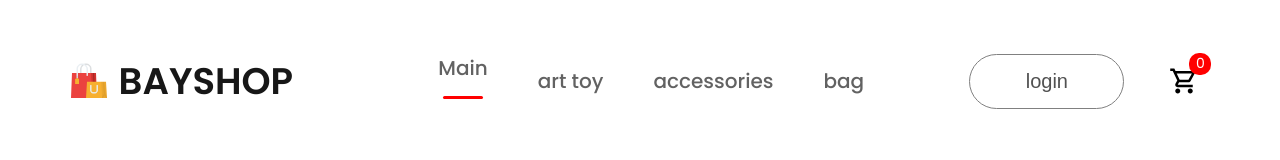
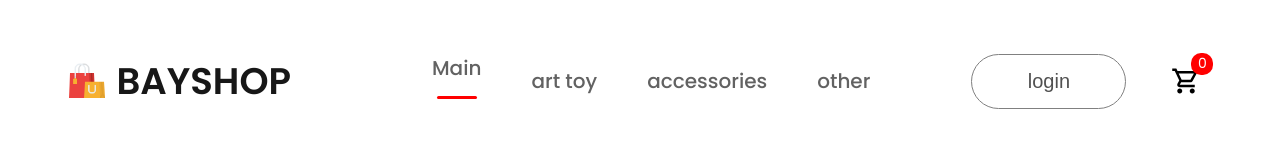
Before and after one commit to 5935512009/BayShop, a React (Create React App) app: page / in a window 1280 px wide. Shown: the top 160 px of the page. Built offline with nearby package versions, Linux system fonts and the light colour scheme.

Commit message:
update:[Navbar.js]

```diff
--- a/src/components/navbar/Navbar.js
+++ b/src/components/navbar/Navbar.js
@@ -15,7 +15,7 @@ const [manu,setManu] = useState("main");
             <li onClick={()=>{setManu("main")}}>Main{manu==="main"?<hr/>:<></>}</li>
             <li onClick={()=>{setManu("art_toy")}}>art toy{manu==="art_toy"?<hr/>:<></>}</li>
             <li onClick={()=>{setManu("accessories")}}>accessories{manu==="accessories"?<hr/>:<></>}</li>
-            <li onClick={()=>{setManu("bag")}}>bag{manu==="bag"?<hr/>:<></>}</li>
+            <li onClick={()=>{setManu("other")}}>other{manu==="other"?<hr/>:<></>}</li>
         </ul>
         <div className='nav-login-cart'>
             <button>login</button>
```
